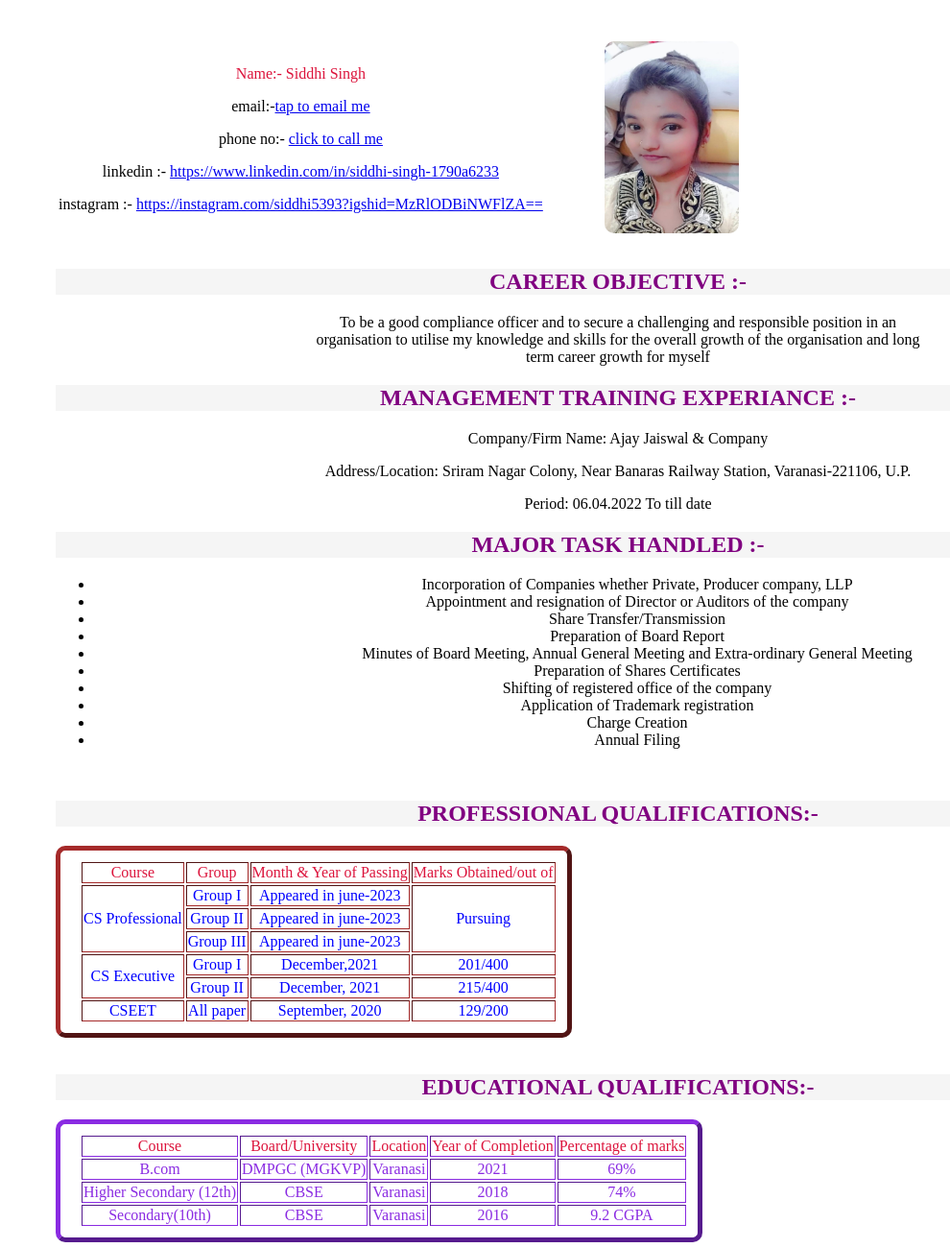
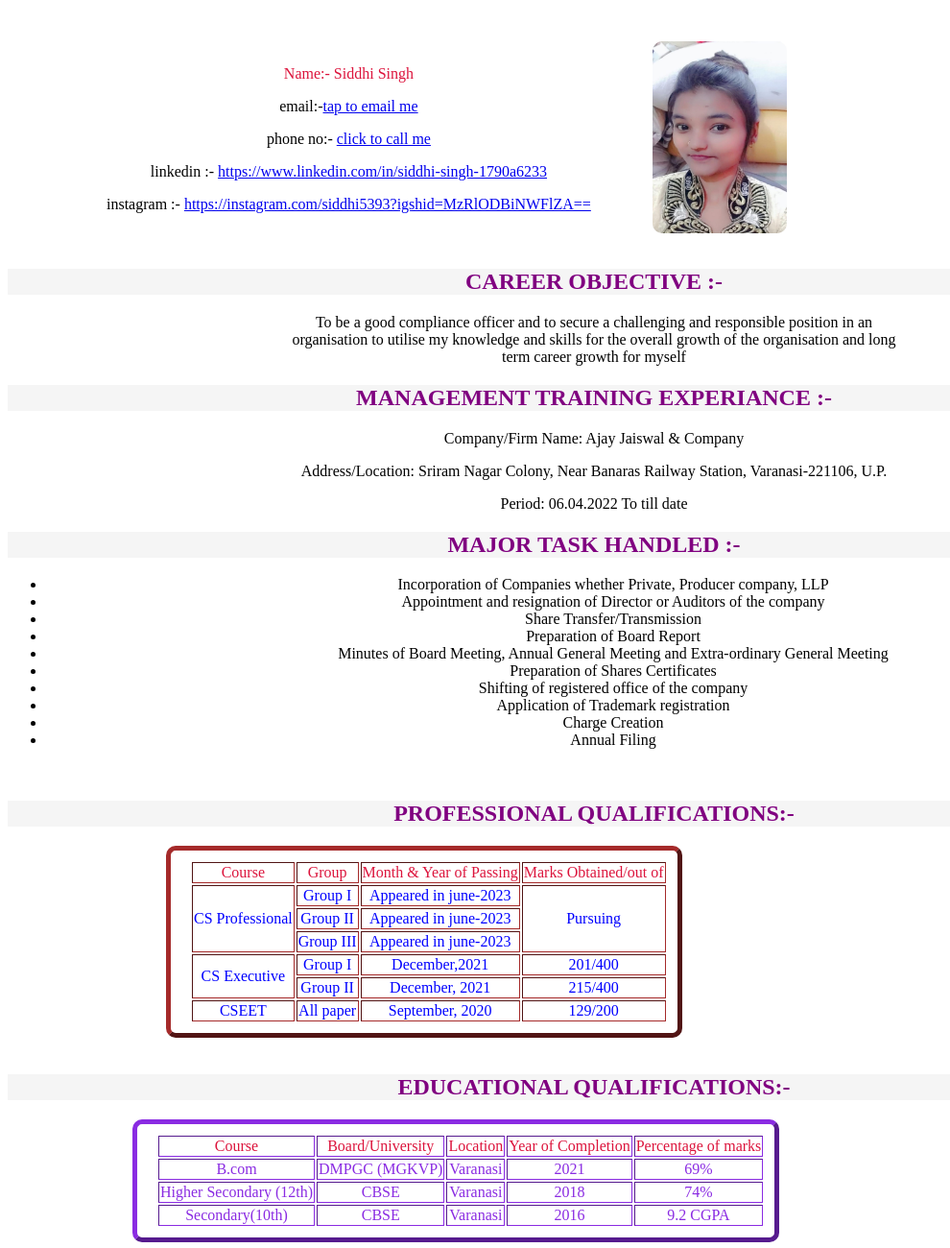
Before and after one commit to Singhmithilesh4002/Resume, a plain HTML site: page index.html in a window 1280 px wide. Shown: the top 1300 px of the page at 96% size, without its empty margins (42-1032 px from the left). Drawn offline with Linux system fonts and the light colour scheme.

Commit message:
some changes  in alignment

```diff
--- a/style.css
+++ b/style.css
@@ -1,9 +1,9 @@
 
 *{
-      text-align: center;
+    text-align: center;
 }
 body{
-    margin-left: 100px;
+    margin-left:50px;
     margin-top: 30px;
     margin-bottom: 30px;
     /* margin-right: 20px; */
@@ -38,6 +38,7 @@ h2{
     border-color:brown;
     padding: 10px;
     padding-left: 20px;
+    margin-left: 165px;
 
 }
 #tab2{
@@ -45,6 +46,7 @@ h2{
     border-color: blueviolet;
     padding: 10px;
     padding-left: 20px;
+    margin-left: 130px;
 
 }
 #tab3{
@@ -53,5 +55,9 @@ h2{
     border-color: rgb(108, 61, 184);
     padding: 10px;
     padding-left: 20px;
+    margin-left: 80px;
 
 }
+header{
+    margin-left: 100px;
+}
```
